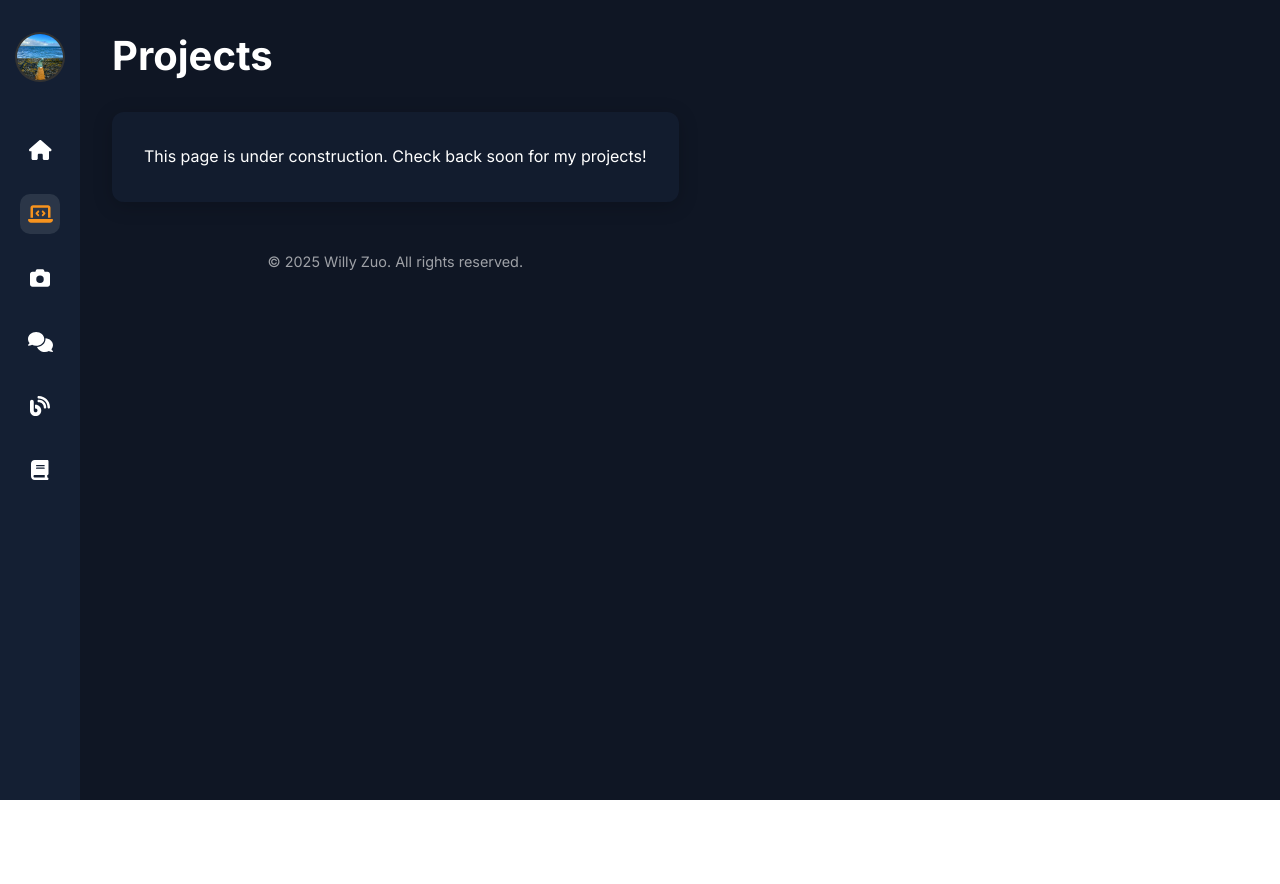
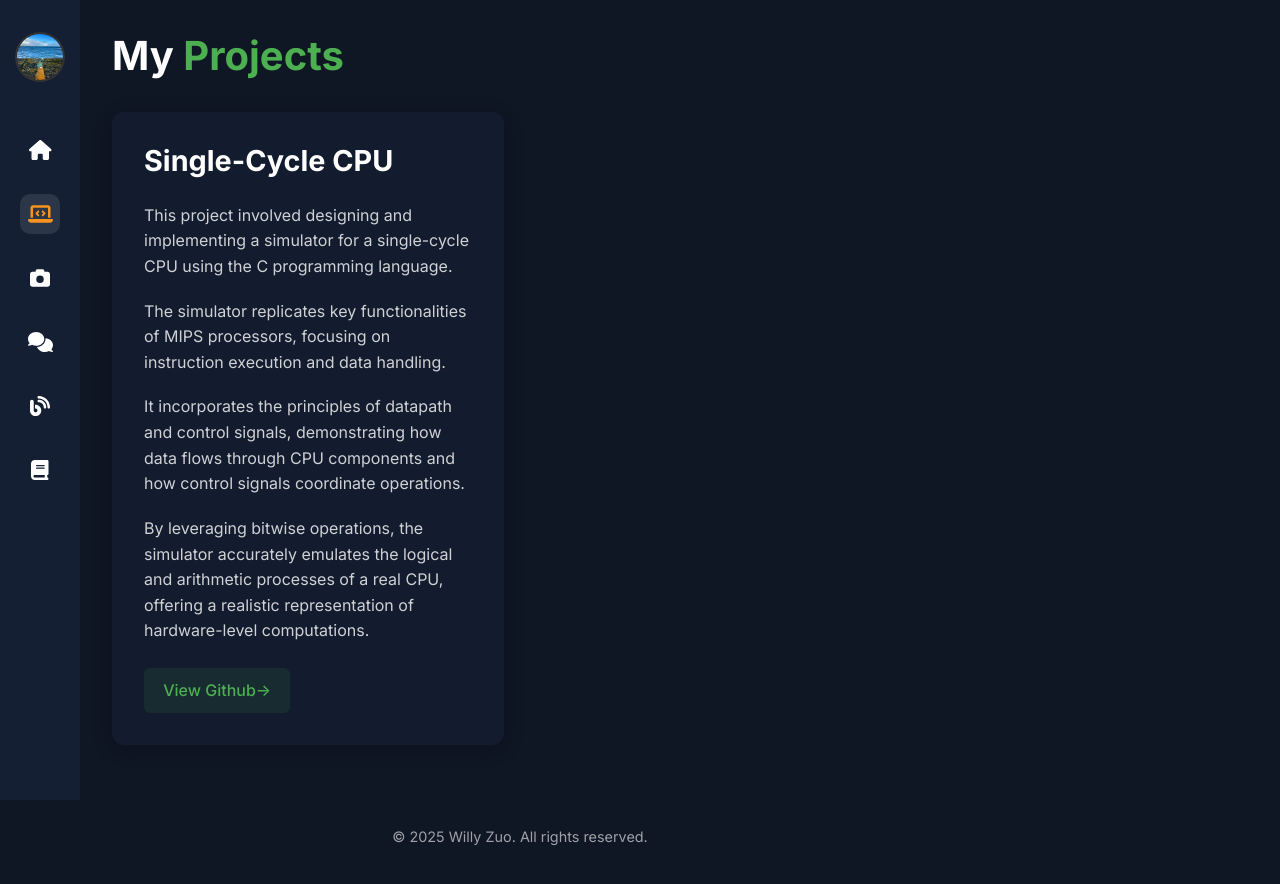
Before and after one commit to WillyOwl/personal_website, a React (Vite) app: page /projects in a window 1280 px wide. Shown: the top 884 px of the page. Before the commit the page ends 800 px from the top, so only its background shows below. Built offline with nearby package versions, Linux system fonts and the light colour scheme; the HTML template or start-up script is replaced by a standard one.

Commit message:
Push the project page

```diff
--- a/src/pages/ProjectsPage.tsx
+++ b/src/pages/ProjectsPage.tsx
@@ -1,5 +1,7 @@
 import React from 'react';
 import styled from 'styled-components';
+import { FontAwesomeIcon } from '@fortawesome/react-fontawesome';
+import { faMicrophone, faHeartPulse } from '@fortawesome/free-solid-svg-icons';
 
 const PageContainer = styled.div`
   max-width: 1200px;
@@ -12,19 +14,125 @@ const PageTitle = styled.h1`
   color: var(--text-color);
 `;
 
+const TitleHighlight = styled.span`
+  color: #4CAF50;
+`;
+
 const PageContent = styled.div`
+  margin-bottom: 4rem;
+`;
+
+const ProjectsGrid = styled.div`
+  display: grid;
+  grid-template-columns: 1fr;
+  gap: 2rem;
+
+  @media (min-width: 768px) {
+    grid-template-columns: repeat(2, 1fr);
+  }
+`;
+
+const ProjectCard = styled.div`
   background-color: rgba(22, 34, 56, 0.5);
+  border-radius: 12px;
+  overflow: hidden;
+  transition: transform 0.3s ease, box-shadow 0.3s ease;
+  box-shadow: 0 4px 20px rgba(0, 0, 0, 0.2);
+
+  &:hover {
+    transform: translateY(-5px);
+    box-shadow: 0 10px 25px rgba(0, 0, 0, 0.3);
+  }
+`;
+
+const ProjectHeader = styled.div`
   padding: 2rem;
-  border-radius: 12px;
-  box-shadow: 0 4px 20px rgba(0, 0, 0, 0.2);
+`;
+
+const IconWrapper = styled.div`
+  width: 60px;
+  height: 60px;
+  border-radius: 50%;
+  background-color: rgba(30, 41, 59, 0.7);
+  display: flex;
+  align-items: center;
+  justify-content: center;
+  margin-bottom: 1rem;
+  color: #fff;
+  font-size: 1.5rem;
+`;
+
+const ProjectTitle = styled.h2`
+  font-size: 1.8rem;
+  margin-bottom: 1.5rem;
+  color: #fff;
+`;
+
+const ProjectDescription = styled.div`
+  color: rgba(255, 255, 255, 0.8);
+  line-height: 1.6;
+  margin-bottom: 1.5rem;
+
+  p {
+    margin-bottom: 1.2rem;
+  }
+`;
+
+const ProjectButton = styled.a`
+  display: inline-flex;
+  align-items: center;
+  padding: 0.6rem 1.2rem;
+  background-color: rgba(76, 175, 80, 0.1);
+  color: #4CAF50;
+  border-radius: 6px;
+  text-decoration: none;
+  font-weight: 500;
+  transition: background-color 0.3s ease;
+
+  &:hover {
+    background-color: rgba(76, 175, 80, 0.2);
+  }
+
+  svg {
+    margin-left: 0.5rem;
+  }
 `;
 
 const ProjectsPage: React.FC = () => {
   return (
     <PageContainer>
-      <PageTitle>Projects</PageTitle>
+      <PageTitle>
+        My <TitleHighlight>Projects</TitleHighlight>
+      </PageTitle>
+
       <PageContent>
-        <p>This page is under construction. Check back soon for my projects!</p>
+        <ProjectsGrid>
+          <ProjectCard>
+            <ProjectHeader>
+
+              <ProjectTitle>Single-Cycle CPU</ProjectTitle>
+              <ProjectDescription>
+                <p>
+                  This project involved designing and implementing a simulator for a single-cycle CPU using the C programming language.
+                </p>
+                <p>
+                  The simulator replicates key functionalities of MIPS processors, focusing on instruction execution and data handling.
+                </p>
+                <p>
+                  It incorporates the principles of datapath and control signals, demonstrating how data flows through CPU components and how control signals coordinate operations.
+                </p>
+                <p>
+                  By leveraging bitwise operations, the simulator accurately emulates the logical and arithmetic processes of a real CPU,
+                  offering a realistic representation of hardware-level computations.
+                </p>
+              </ProjectDescription>
+              <ProjectButton href="https://github.com/WillyOwl/SE230-231-Computer-Organization/tree/main/Lab/1st%20lab" target="_blank" rel="noopener noreferrer">
+                View Github <span>→</span>
+              </ProjectButton>
+            </ProjectHeader>
+          </ProjectCard>
+
+        </ProjectsGrid>
       </PageContent>
     </PageContainer>
   );
```
